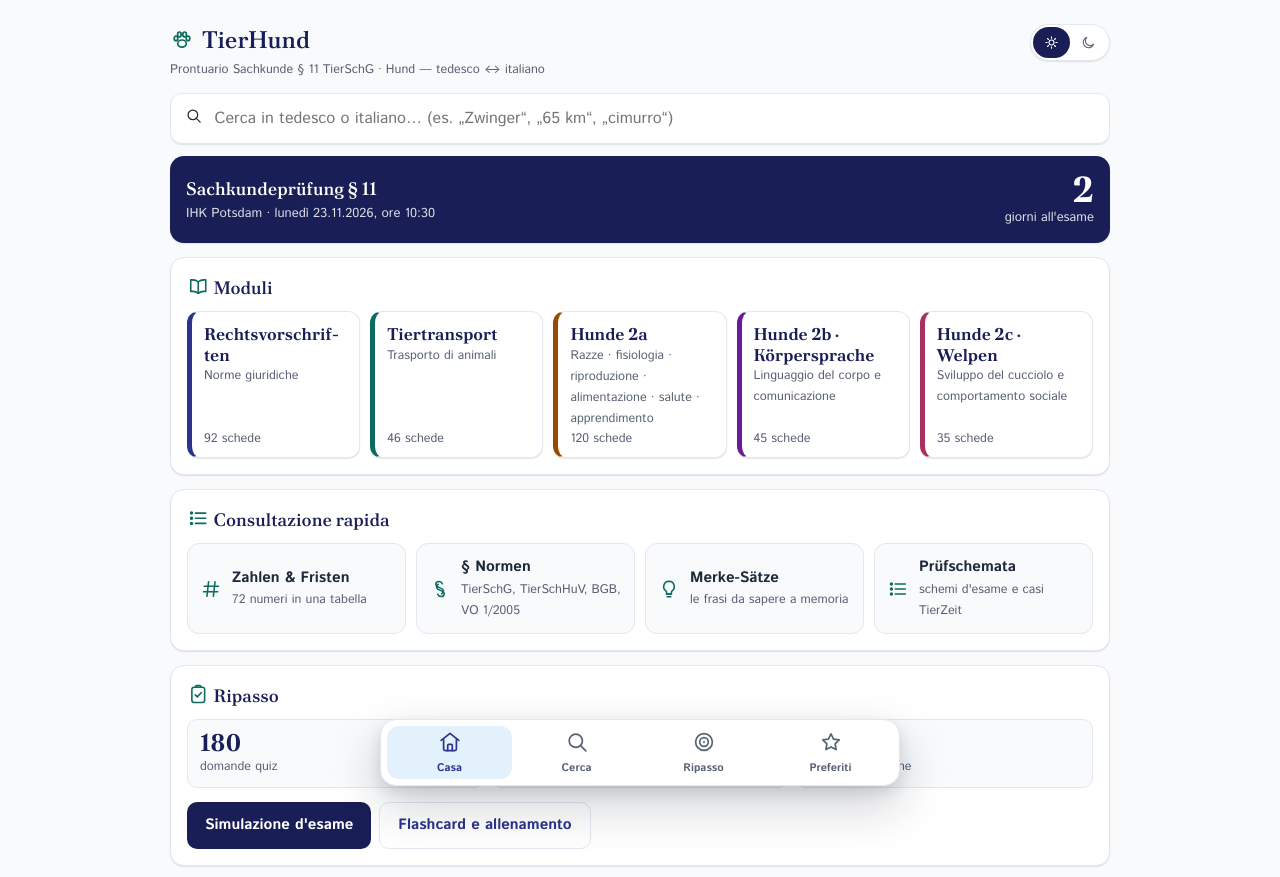
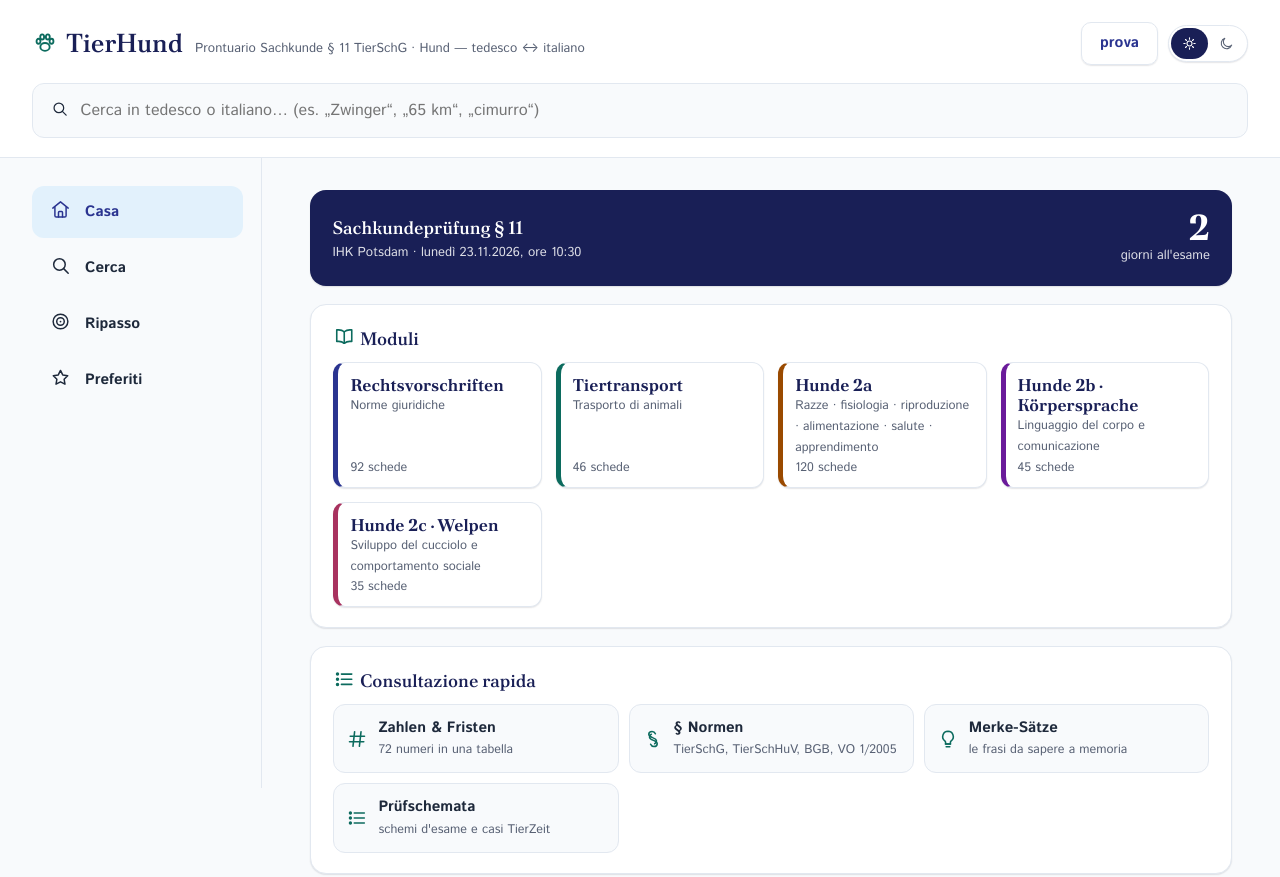
Before and after one commit to Zima-lab/TierHund, a plain HTML site: page index.html in a window 1280 px wide. Shown: the top 877 px of the page. Drawn offline with Linux system fonts and the light colour scheme.

Commit message:
Add files via upload

```diff
--- a/index.html
+++ b/index.html
@@ -26,6 +26,7 @@
         <p class="sub">Prontuario Sachkunde § 11 TierSchG · Hund — tedesco ↔ italiano</p>
       </div>
       <div class="toggles">
+        <a class="btn ghost prova-btn" href="esercizi/Quiz_Sachkunde_%C2%A711_Hund.html">prova</a>
         <button type="button" id="themeToggle" class="theme-toggle" aria-label="Tema chiaro / scuro">
           <span class="opt" data-theme="light" data-icon="sun"></span><span class="opt" data-theme="dark" data-icon="moon"></span>
         </button>
@@ -44,7 +45,7 @@
     <span class="count" id="count"></span>
   </div>
 
-  <main id="main">
+  <main id="main" class="main">
     <section id="v-home" class="home"></section>
 
     <section id="v-cerca" class="hidden">
--- a/style.css
+++ b/style.css
@@ -302,9 +302,60 @@ footer.note2 { margin-top: 26px; font-size: var(--fs-xs); color: var(--muted); b
 :focus-visible { outline: 2px solid var(--navy); outline-offset: 2px; }
 @media (prefers-reduced-motion: reduce){ * { animation: none !important; transition: none !important; } }
 
-/* ============ 13. DESKTOP ============ */
+/* ============ 13. LAYOUT DESKTOP (≥1024px) ============
+   Stesso schema dell'attuale Wortabolario: fascia in alto con nome, controlli e ricerca a tutta
+   larghezza; sotto, menu laterale a sinistra (è la tab bar, girata in verticale) e contenuto a destra.
+   Sotto i 1024px non cambia nulla. Il valore va tenuto uguale a desktopMQ in js/app.js.
+   La griglia è sul body: .wrap usa display:contents, così intestazione, ricerca, <main> e tab bar
+   diventano celle della stessa griglia. */
 @media (min-width: 1024px){
-  .wrap { max-width: 980px; }
-  .tabbar { left: 50%; right: auto; transform: translateX(-50%); bottom: 14px; border: 1px solid var(--border); border-radius: 16px; width: 520px; padding: 6px; box-shadow: var(--e3); }
-  body { padding-bottom: 100px; }
+  body {
+    --band-pad: max(32px, calc((100vw - 1440px) / 2));
+    --side-w: clamp(200px, 18vw, 264px);
+    display: grid;
+    grid-template-columns: calc(var(--band-pad) + var(--side-w)) minmax(0, 1fr);
+    grid-template-rows: auto auto 1fr;
+    min-height: 100vh;
+    padding-bottom: 0;
+  }
+  body::before { content: ""; grid-column: 1 / -1; grid-row: 1 / 3; background: var(--card); border-bottom: 1px solid var(--border); }
+  .wrap { display: contents; }
+
+  /* Intestazione: nome + sottotitolo sulla stessa riga, controlli a destra */
+  header.top { grid-column: 1 / -1; grid-row: 1; margin: 0; padding: 22px var(--band-pad) 0; }
+  .header-row { align-items: center; }
+  .header-row > div:first-child { display: flex; align-items: baseline; gap: 12px; flex-wrap: wrap; min-width: 0; }
+  header.top h1 { font-size: var(--fs-4xl); line-height: 1.1; }
+  header.top p.sub { font-size: var(--fs-sm); margin: 0; }
+  .toggles { align-items: center; gap: 10px; margin-top: 0; }
+  .prova-btn { min-height: 43px; padding: 0 18px; }
+
+  /* Ricerca: sempre visibile, a tutta larghezza */
+  .searchbar { grid-column: 1 / -1; grid-row: 2; position: relative; top: auto; margin: 18px var(--band-pad) 20px; background: var(--surface-alt); box-shadow: none; padding: 14px 18px; }
+  .searchbar.hidden { display: flex !important; }
+  .searchbar:focus-within { background: var(--card); }
+  .suggest-list { left: -18px; right: -18px; }
+
+  /* Menu laterale (la tab bar in verticale) */
+  .tabbar {
+    grid-column: 1; grid-row: 3; position: sticky; top: 0; bottom: auto; left: auto; right: auto; transform: none; z-index: 20;
+    align-self: start; flex-direction: column; gap: 4px; width: auto; min-height: calc(100vh - 170px);
+    background: transparent; box-shadow: none; border: none; border-right: 1px solid var(--border); border-radius: 0;
+    padding: 28px 18px 28px var(--band-pad);
+  }
+  .tabbar .tab { flex: none; flex-direction: row; justify-content: flex-start; gap: 14px; min-height: 52px; padding: 12px 18px; font-size: var(--fs-base); font-weight: 700; color: var(--text); }
+  .tabbar .tab .ic { width: 21px; height: 21px; }
+  .tabbar .tab:hover:not(.active) { background: var(--surface-alt); }
+  .tabbar .tab.active { color: var(--navy); background: var(--navy-light); font-weight: 800; }
+
+  /* Contenuto principale */
+  main.main { grid-column: 2; grid-row: 3; min-width: 0; width: 100%; max-width: calc(1120px + 96px); padding: 32px 48px 60px; }
+  .home { gap: 18px; }
+  .panel { padding: 20px 22px; border-radius: 16px; }
+  .mod-grid { grid-template-columns: repeat(auto-fill, minmax(200px, 1fr)); gap: 14px; }
+  .quick { grid-template-columns: repeat(auto-fill, minmax(240px, 1fr)); }
+  .filters { flex-wrap: wrap; overflow: visible; }
+  .back-top { bottom: 24px; right: 24px; }
+  .sheet { max-width: 900px; height: auto; max-height: calc(100% - 48px); border-radius: 18px; }
+  .overlay { align-items: center; }
 }
```
